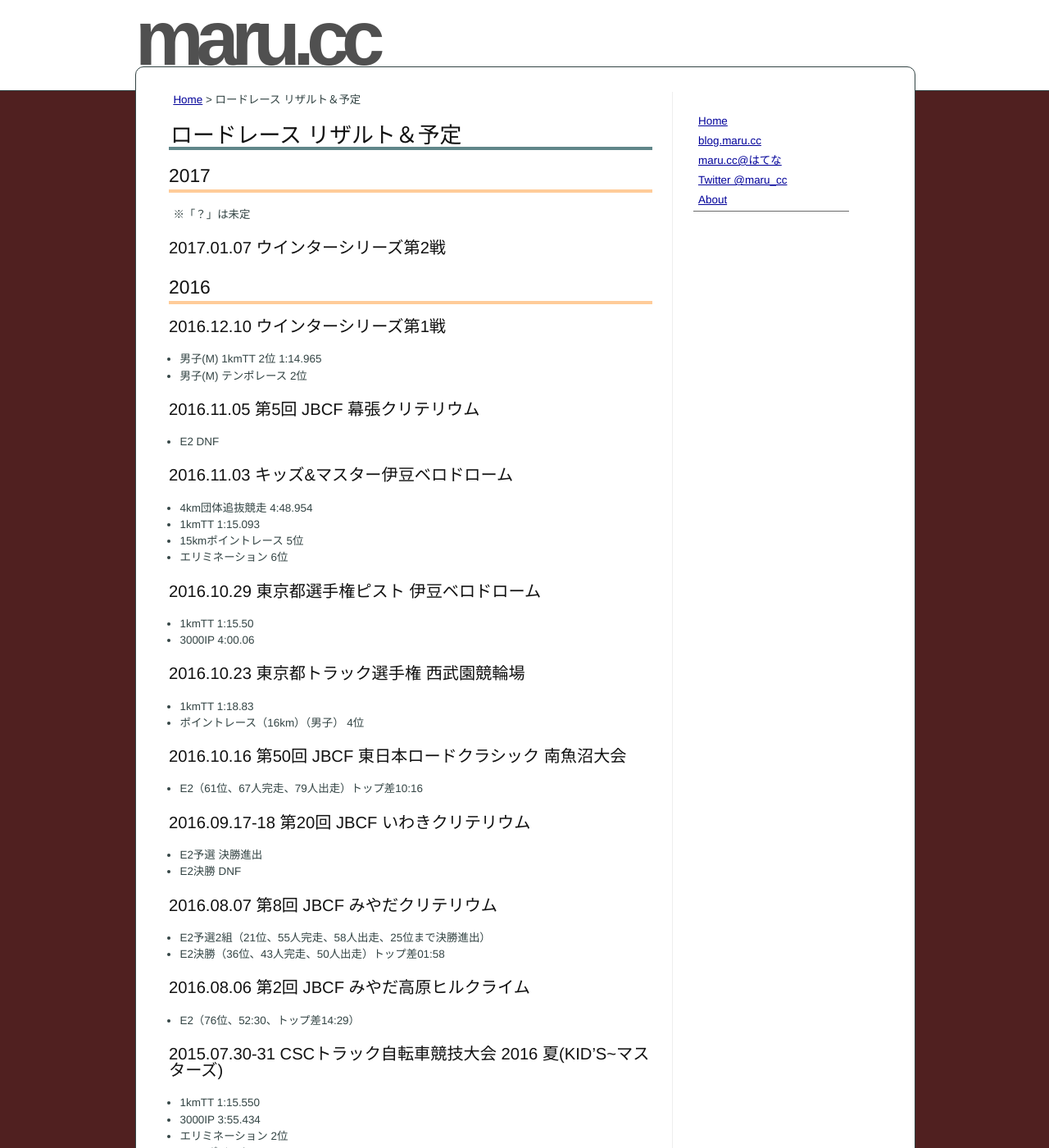
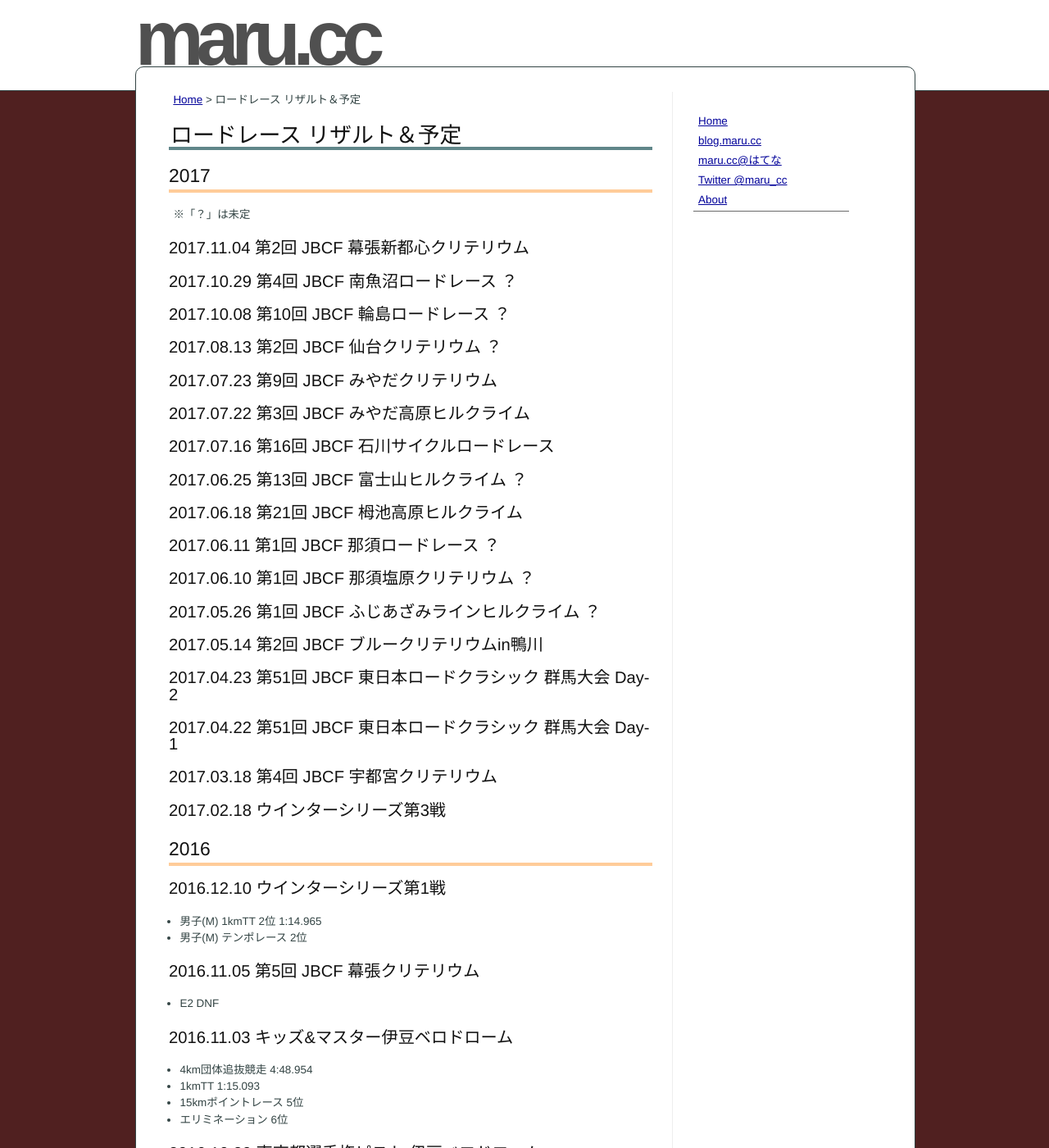
Before and after one commit to marucc/marucc.github.io, a Jekyll site: the page built from sports/results_bike.md, in a window 1280 px wide and 1400 px high. Shown: the whole window at 82% size. Built offline with Jekyll 4.4.1, drawn with Linux system fonts in a browser that asks for light colours.

Commit message:
Published with https://stackedit.io/

```diff
--- a/sports/results_bike.md
+++ b/sports/results_bike.md
@@ -12,7 +12,39 @@ markdown: kramdown
 
 ※「？」は未定
 
-### 2017.01.07 ウインターシリーズ第2戦
+### 2017.11.04 第2回 JBCF 幕張新都心クリテリウム
+
+### 2017.10.29 第4回 JBCF 南魚沼ロードレース ？
+
+### 2017.10.08 第10回 JBCF 輪島ロードレース ？
+
+### 2017.08.13 第2回 JBCF 仙台クリテリウム ？
+
+### 2017.07.23 第9回 JBCF みやだクリテリウム
+
+### 2017.07.22 第3回 JBCF みやだ高原ヒルクライム
+
+### 2017.07.16 第16回 JBCF 石川サイクルロードレース
+
+### 2017.06.25 第13回 JBCF 富士山ヒルクライム ？
+
+### 2017.06.18 第21回 JBCF 栂池高原ヒルクライム
+
+### 2017.06.11 第1回 JBCF 那須ロードレース ？
+
+### 2017.06.10 第1回 JBCF 那須塩原クリテリウム ？
+
+### 2017.05.26 第1回 JBCF ふじあざみラインヒルクライム ？
+
+### 2017.05.14 第2回 JBCF ブルークリテリウムin鴨川
+
+### 2017.04.23 第51回 JBCF 東日本ロードクラシック 群馬大会 Day-2
+
+### 2017.04.22 第51回 JBCF 東日本ロードクラシック 群馬大会 Day-1
+
+### 2017.03.18 第4回 JBCF 宇都宮クリテリウム
+
+### 2017.02.18 ウインターシリーズ第3戦
 
 ## 2016
 
```
